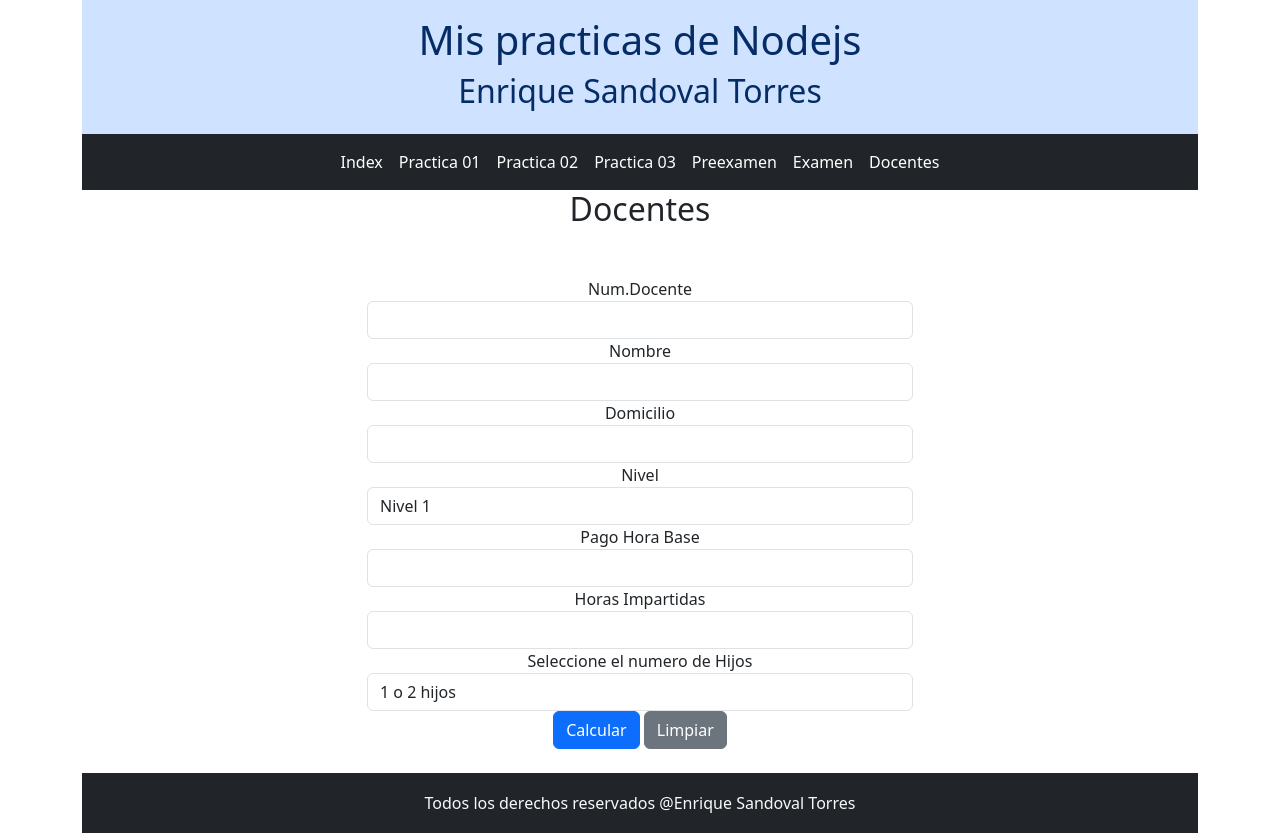
After one commit to Kikin1-1/ejs, a Node server app: page /docentes in a window 1280 px wide. The commit adds this page. Run offline with Node 20, Linux system fonts and the light colour scheme; some libraries are stand-ins or nearby versions.

Commit message:
Se hizo la recuperacion

```diff
--- a/app.js
+++ b/app.js
@@ -101,6 +101,32 @@ app.post("/pago",(req,res)=>{
     }
     res.render("practica03",params);
 })
+app.get("/docentes",(req,res)=>{
+    const params = {
+        docente: req.query.docente,
+        nombre: req.query.nombre,
+        domicilio: req.query.domicilio,
+        nivel: req.query.nivel,
+        pago: req.query.pago,
+        horas: req.query.horas,
+        hijos: req.query.hijos,
+    }
+
+
+    res.render("recuperacion",params);
+})
+app.post("/docentes",(req,res)=>{
+    const params = {
+        docente: req.body.docente,
+        nombre: req.body.nombre,
+        domicilio: req.body.domicilio,
+        nivel: parseFloat(req.body.nivel),
+        pago: req.body.pago,
+        horas: req.body.horas,
+        hijos: parseFloat(req.body.hijos),
+    }
+    res.render("recuperacion",params);
+})
 
 
 app.post("/p01",(req,res)=>{
--- a/views/partials/nav.ejs
+++ b/views/partials/nav.ejs
@@ -7,6 +7,7 @@
             <a href="/pago" class="nav-link text-white">Practica 03</a>
             <a href="/papeleria" class="nav-link text-white">Preexamen</a>
             <a href="/calificaciones" class="nav-link text-white">Examen</a>
+            <a href="/docentes" class="nav-link text-white">Docentes</a>
         </div>
     </div>
 </nav>
--- /dev/null
+++ b/views/recuperacion.ejs
@@ -0,0 +1,87 @@
+<!DOCTYPE html>
+<html lang="en">
+<head>
+    <meta charset="UTF-8">
+    <meta name="viewport" content="width=device-width, initial-scale=1.0">
+    <link rel="stylesheet" href="/bootstrap/css/bootstrap.min.css">
+    <title>Nodejs</title>
+    <style>
+        #formulario {
+            max-width: 50%;
+        }
+    </style>
+</head>
+
+<body class="container">
+    <%- include('partials/header.ejs') %>
+    <%- include('partials/nav.ejs') %>
+        <center>
+
+            <h2>Docentes</h2>
+        </center>
+        <div class="container mt-5">
+
+            <center>
+            <form action="/docentes" method="post" class="mb-4" id="formulario">
+                <div class="form-group">
+                    <center>
+                    <label for="">Num.Docente</label>
+                    <input type="number" class="form-control" name="docente" id="docente" value="<%= docente %>" required>
+                    <label for="pinicial">Nombre</label>
+                    <input type="text" class="form-control" name="nombre" id="nombre" value="<%= nombre %>" required>
+                    <label for="">Domicilio</label>
+                    <input type="text" class="form-control" name="domicilio" id="domicilio" value="<%= domicilio %>" required>
+                    <label for="nivel">Nivel</label>
+                    <select name="nivel" id="nivel" class="form-control">
+                        <option value="1.3" <%= nivel === 1.3 ? 'selected' : '' %>>Nivel 1</option>
+                        <option value="1.5" <%= nivel === 1.5 ? 'selected' : '' %>>Nivel 2</option>
+                        <option value="2" <%= nivel === 2 ? 'selected' : '' %>>Nivel 3</option>
+                    </select>
+                    <label for="pago">Pago Hora Base</label>
+                    <input type="number" class="form-control" name="pago" id="pago" value="<%= pago %>" required>
+                    <label for="horas">Horas Impartidas</label>
+                    <input type="text" class="form-control" name="horas" id="horas" value="<%= horas %>" required>
+                    <label for="hijos">Seleccione el numero de Hijos</label>
+                    <select name="hijos" id="hijos" class="form-control">
+                        <option value=".05" <%= hijos === .05 ? 'selected' : '' %>>1 o 2 hijos</option>
+                        <option value=".1" <%= hijos === .1 ? 'selected' : '' %>>3 a 5 hijos</option>
+                        <option value=".20" <%= hijos === .2 ? 'selected' : '' %>>5 o mas hijos</option>
+                    </select>
+                </center>
+                </div>
+
+                    <button type="submit" class="btn btn-primary">Calcular</button>
+                    <a href="/docentes" class="btn btn-secondary">Limpiar</a>
+
+            </form>
+        </center>
+
+            <% if (docente) {
+                let pagoHora = (pago * horas) * nivel;
+                let bono = pagoHora * hijos;
+                let impuestos = pagoHora * .16;
+                let totalPagar = pagoHora + bono - impuestos;
+
+                %>
+            <center>
+                <hr>
+                <div class="container-mt-5">
+                    <h3>Detalles del Pago</h3>
+                    <br>
+                    <label for=""><strong>Pago por Horas Impartidas: <%= pagoHora %></strong></label>
+                    <br>
+                    <label for=""><strong>Pago por Bono: $ <%= bono %></strong></label>
+                    <br>
+                    <label for=""><strong>Impuestos: $ <%= impuestos %></strong></label>
+                    <br>
+                    <label for=""><strong>Total a Pagar: $ <%= totalPagar %></strong></label>
+                </div>
+                <br>
+
+            </center>
+            <% } %>
+        </div>
+
+</body>
+<%- include('partials/footer.ejs') %>
+</html>
```
